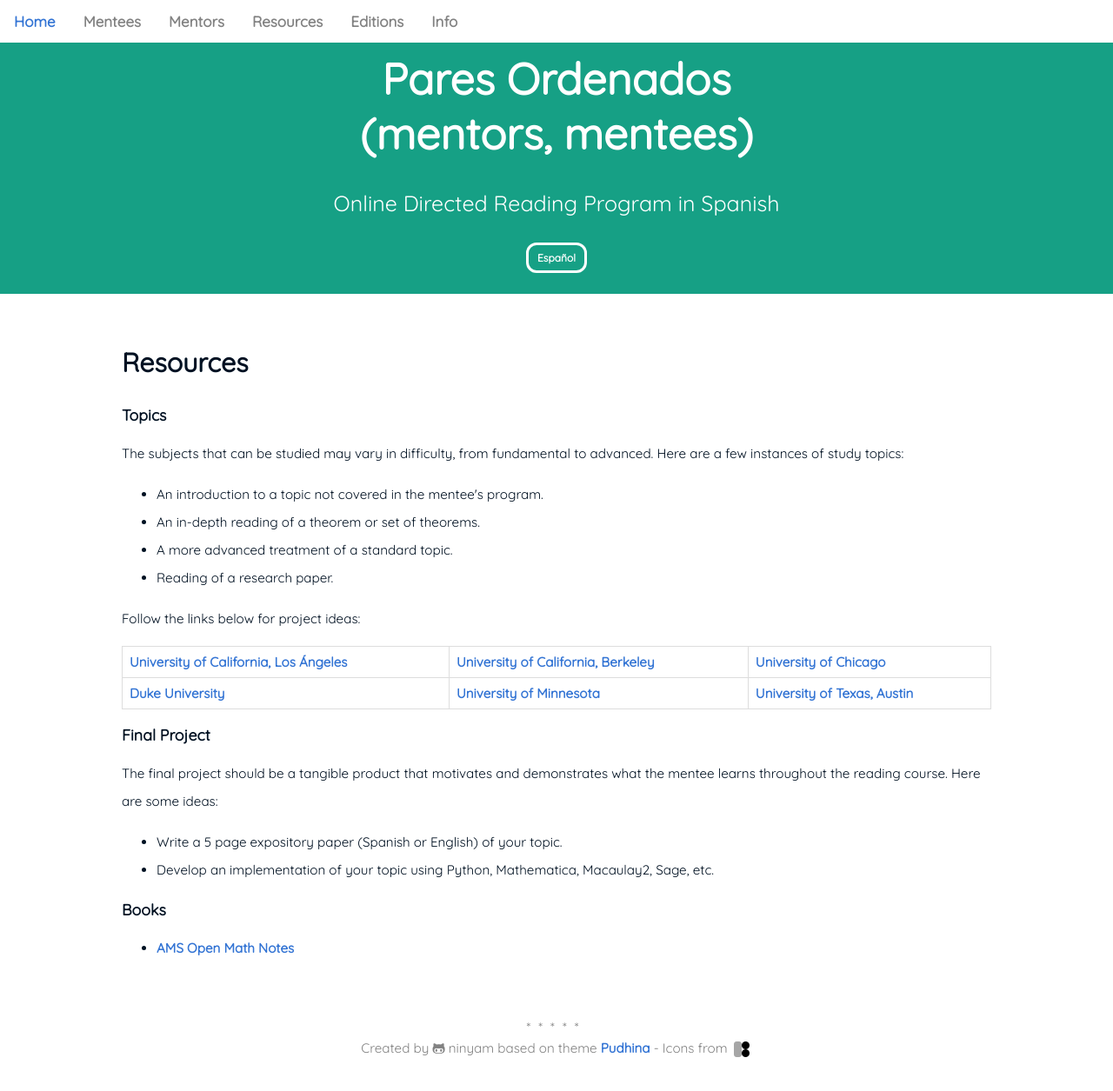
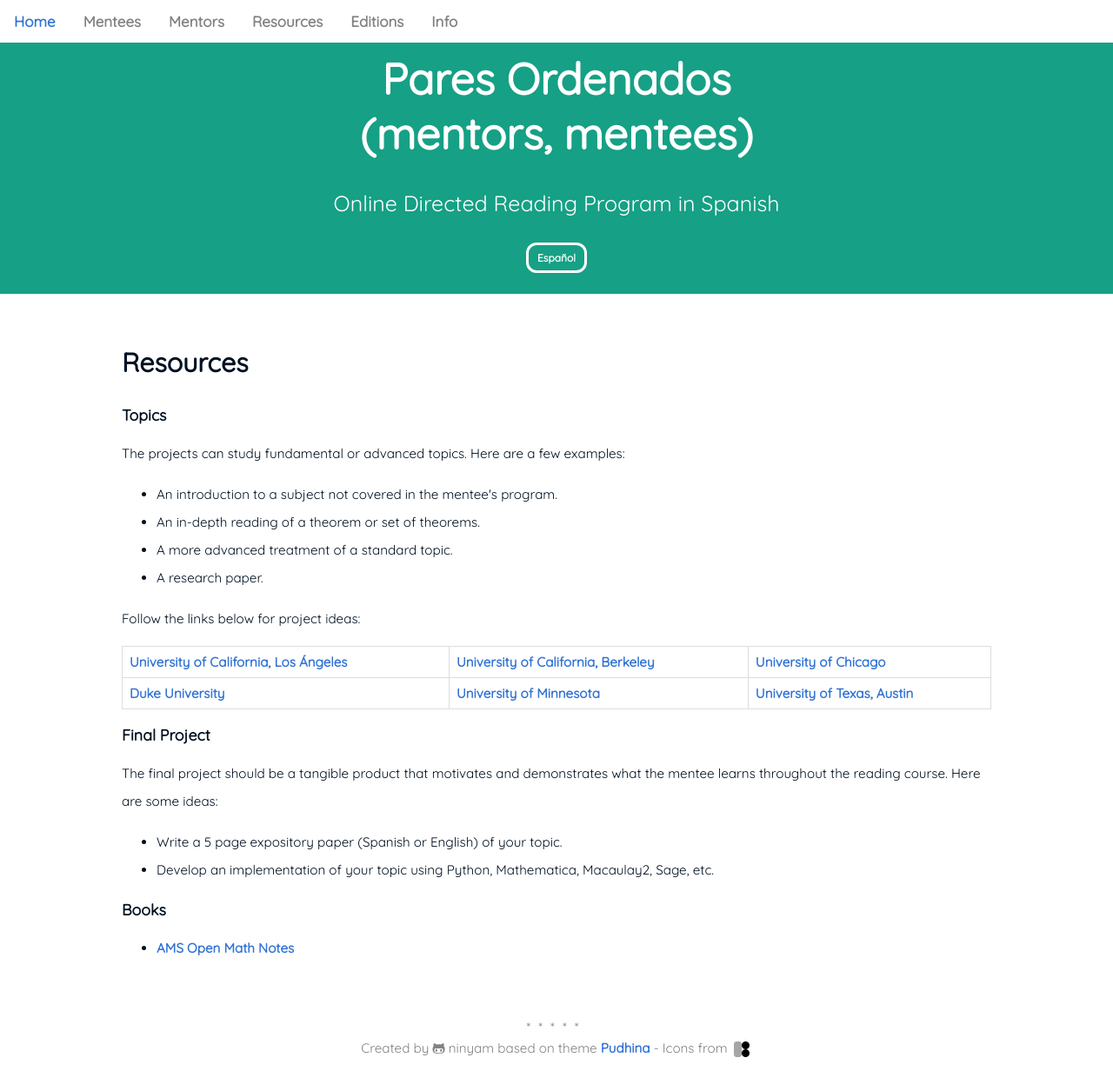
Before and after one commit to ninyam/paresordenados_eng, a Jekyll site: the page built from resources.md, in a window 1280 px wide and 1279 px high. Shown: the top 1255 px of the window at 87% size. Built offline with Jekyll 4.4.1, drawn with Linux system fonts in a browser that asks for light colours.

Commit message:
resources

```diff
--- a/resources.md
+++ b/resources.md
@@ -4,12 +4,12 @@ title: Resources
 ---
 
 ### Topics
-The subjects that can be studied may vary in difficulty, from fundamental to advanced. Here are a few instances of study topics:
+The projects can study fundamental or advanced topics. Here are a few examples:
 <ul>
-     <li>An introduction to a topic not covered in the mentee's program.</li>
+     <li>An introduction to a subject not covered in the mentee's program.</li>
      <li>An in-depth reading of a theorem or set of theorems.</li>
      <li>A more advanced treatment of a standard topic.</li>
-     <li>Reading of a research paper.</li>
+     <li>A research paper.</li>
 </ul>
 
 Follow the links below for project ideas:
```
